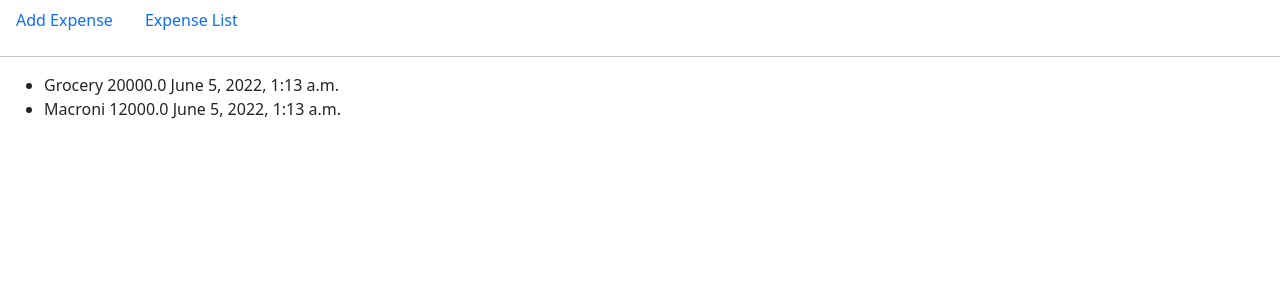
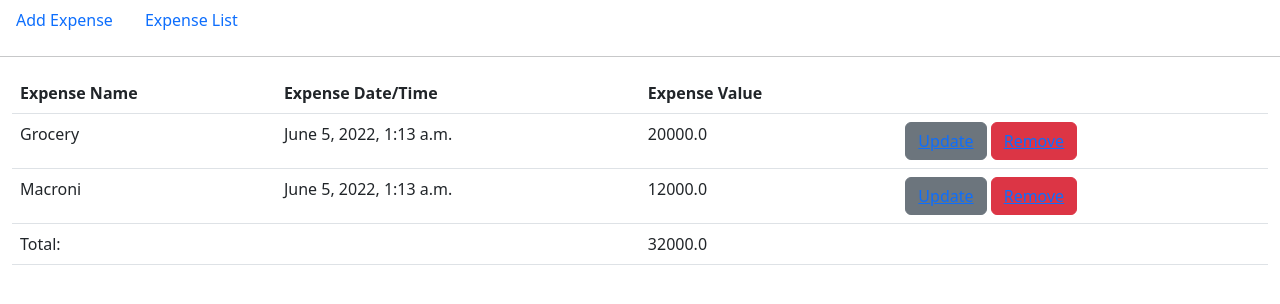
Before and after one commit to ranayash45/MoneyControl, a Django app: page /money/ in a window 1280 px wide. Shown: the top 304 px of the page. Run offline with Django 4.2, Linux system fonts and the light colour scheme; data comes from the database, SQL or seed files in the repository.

Commit message:
Add and Update Expense Functionality Added

```diff
--- a/moneymanagement/money/templates/add.html
+++ b/moneymanagement/money/templates/add.html
@@ -6,6 +6,7 @@
 {% block body %}
 <form action="{%  url 'money:add' %}" method="post">
     {% csrf_token %}
+    <div class="row">
         <fieldset>
             <legend>Expense Details</legend>
             <label>Expense Name: </label>
@@ -13,6 +14,11 @@
             <label>Expense Cost: </label>
             <input type="text" name="expenseCost" />
         </fieldset>
+    </div>
+    <div class="row">
+        <div>
             <input class="btn btn-primary" type="submit" value="Add Expense" />
+        </div>
+    </div>
 </form>
 {% endblock %}
--- a/moneymanagement/money/templates/index.html
+++ b/moneymanagement/money/templates/index.html
@@ -4,12 +4,29 @@
 {% endblock %}
 
 {% block body %}
-    {% if expense_list %}
-        <ul>
-            {% for expense in expense_list %}
-                <li>{{ expense.expenseName }} {{ expense.expenseValue }} {{ expense.expenseDate }}</li>
+    {% if expense.list %}
+        <table class="table">
+            <tr>
+                <th>Expense Name</th>
+                <th>Expense Date/Time</th>
+                <th>Expense Value</th>
+                <th></th>
+            </tr>
+            {% for expense in expense.list %}
+                <tr>
+                    <td>{{ expense.expenseName }}</td>
+                    <td>{{ expense.expenseDate }}</td>
+                    <td>{{ expense.expenseValue }}</td>
+                    <td><button class="btn btn-secondary"><a href="{% url 'money:update' expense.id %}">Update</a></button>
+                        <button class="btn btn-danger"><a href="{% url 'money:delete' expense.id %}">Remove</a></button></td>
+                </tr>
             {% endfor %}
-        </ul>
+            <tr>
+                <td colspan="2">Total: </td>
+                <td>{{ expense.total }}</td>
+                <td></td>
+            </tr>
+        </table>
     {% else %}
         <p>No Expense Done </p>
     {% endif %}
--- a/moneymanagement/money/urls.py
+++ b/moneymanagement/money/urls.py
@@ -7,5 +7,8 @@ urlpatterns=[
     path("list/",views.IndexView.as_view(),name="list"),
     path("details/<int:expense_id>",views.DetailView.as_view()),
     path("users/",views.users),
-    path("add/",views.AddExpense,name='add')
+    path("add/",views.AddExpense,name='add'),
+    path("update/<int:expense_id>",views.UpdateExpense,name='update'),
+    path("update/",views.UpdateExpense,name='update'),
+    path("delete/<int:expense_id>",views.deleteExpense,name='delete')
 ]
--- a/moneymanagement/money/views.py
+++ b/moneymanagement/money/views.py
@@ -1,3 +1,5 @@
+from cmath import exp
+from datetime import datetime
 from django.http import Http404, HttpResponse, HttpResponseRedirect
 from .models import Expense
 from django.template import loader
@@ -8,9 +10,19 @@ from django.views import generic
 
 class IndexView(generic.ListView):
     template_name = "index.html"
-    context_object_name = "expense_list"
+    context_object_name = "expense"
     def get_queryset(self):
-        return Expense.objects.all()
+        expense = {
+            "list":[],
+            "total":0
+        }
+        total = 0
+        expense_list = Expense.objects.all()
+        for item in expense_list:
+            total += item.expenseValue
+        expense["list"] = expense_list
+        expense["total"] = total
+        return expense
 
 class DetailView(generic.DetailView):
     template_name = "detail.html"
@@ -25,10 +37,31 @@ def AddExpense(request):
         expenseName = request.POST["expenseName"]
         expenseCost = request.POST["expenseCost"]
         e = Expense(expenseName=expenseName,expenseValue=expenseCost,expenseDate=timezone.now())
-
         e.save()
         return HttpResponseRedirect("/money/list")
     return render(request,"add.html")
 
 def users(request):
     return HttpResponse("Total Users")
+
+def deleteExpense(request,expense_id):
+    expense = get_object_or_404(Expense,pk=expense_id)
+    expense.delete()
+    return HttpResponseRedirect("/money/list")
+
+def UpdateExpense(request,expense_id=""):
+    if request.method == "POST":
+        expense_id = request.POST["expense_id"]
+        expense_name = request.POST["expenseName"]
+        expense_value = request.POST["expenseValue"]
+        expense = get_object_or_404(Expense,pk=expense_id)
+        expense.expenseName = expense_name
+        expense.expenseValue = expense_value
+        expense.save()
+        return HttpResponseRedirect("/money/list")
+    else:
+        expense = get_object_or_404(Expense,pk=expense_id)
+        context = {
+            'expense':expense
+        }
+        return render(request,'update.html',context)
```
Also changed, not shown: moneymanagement/money/templates/update.html (added, +26 -0 lines). Lines whose indentation alone changed are shown as unchanged.
